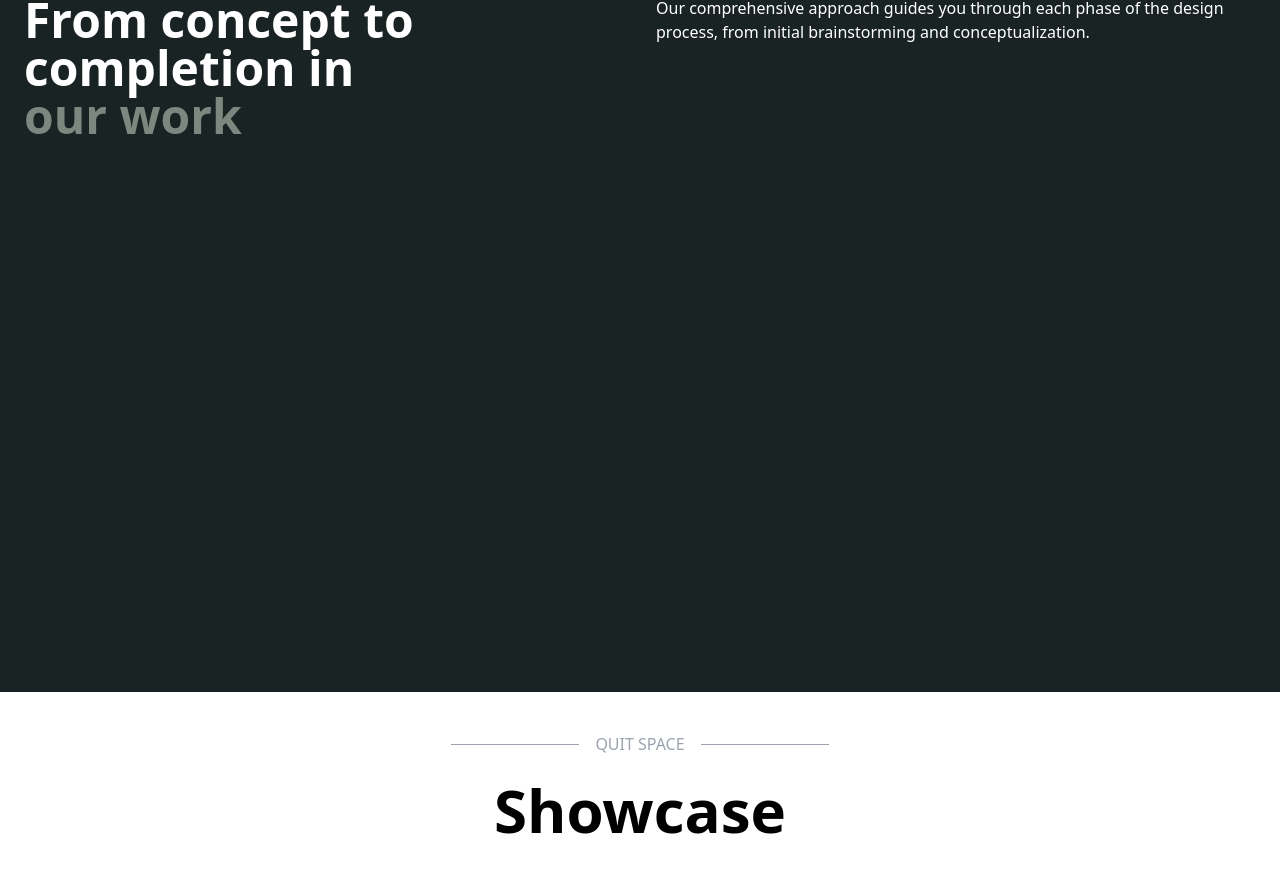
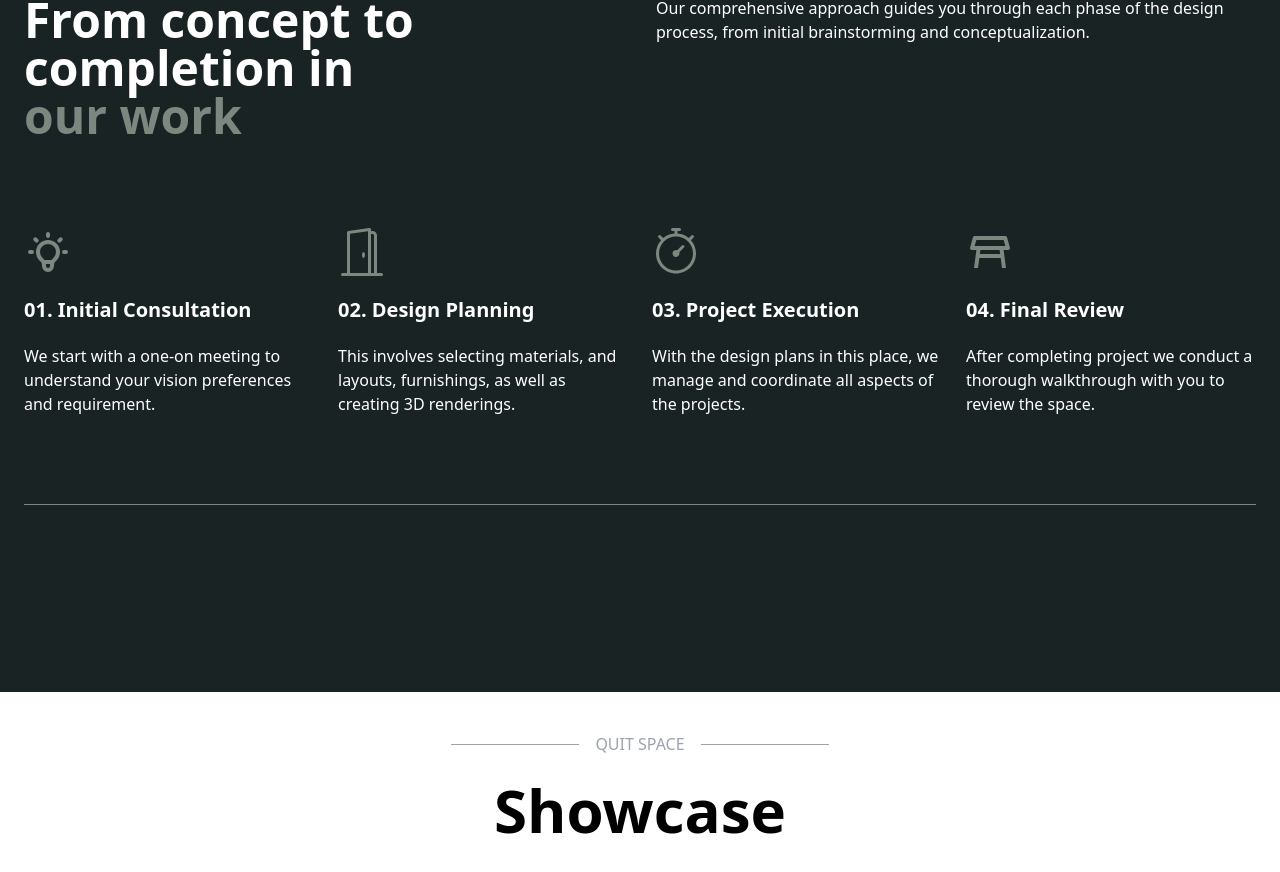
Before and after one commit to Coader-Sasmi/elite_work, a Next.js app: page / in a window 1280 px wide. Shown: the part 3357-4229 px from the top of the page. Built offline with nearby package versions, Linux system fonts and the light colour scheme.

Commit message:
process added

```diff
--- a/src/components/WeWork.tsx
+++ b/src/components/WeWork.tsx
@@ -2,13 +2,43 @@
 "use client";
 
 import { motion } from "framer-motion";
+import { BsDoorOpen } from "react-icons/bs";
 import { CgArrowLongRightL } from "react-icons/cg";
+import { GoStopwatch } from "react-icons/go";
+import { HiOutlineLightBulb } from "react-icons/hi";
+import { MdOutlineTableRestaurant } from "react-icons/md";
 
 export default function WeWork() {
+  const weWorkArr = [
+    {
+      icon: <HiOutlineLightBulb />,
+      title: "01. Initial Consultation",
+      subTitle:
+        "We start with a one-on meeting to understand your vision preferences and requirement.",
+    },
+    {
+      icon: <BsDoorOpen />,
+      title: "02. Design Planning",
+      subTitle:
+        "This involves selecting materials, and layouts, furnishings, as well as creating 3D renderings.",
+    },
+    {
+      icon: <GoStopwatch />,
+      title: "03. Project Execution",
+      subTitle:
+        "With the design plans in this place, we manage and coordinate all aspects of the projects.",
+    },
+    {
+      icon: <MdOutlineTableRestaurant />,
+      title: "04. Final Review",
+      subTitle:
+        "After completing project we conduct a thorough walkthrough with you to review the space.",
+    },
+  ];
   return (
     <aside className="bg-secondary h-screen">
       <section className="main-container py-10 flex flex-col gap-10">
-        <section className="w-full flex flex-col gap-10">
+        <section className="w-full flex flex-col gap-10 ">
           <motion.div
             className="flex gap-3 items-center text-white"
             initial={{ y: 50, opacity: 0.5 }}
@@ -29,6 +59,16 @@ export default function WeWork() {
             </p>
           </div>
         </section>
+        <section className="grid lg:grid-cols-4 md:grid-cols-2 grid-cols-1 gap-6 lg:py-12 py-10">
+          {weWorkArr?.map((curElm, i) => (
+            <div key={i} className="flex flex-col gap-5 text-white">
+              <div className="text-5xl text-quaternary">{curElm?.icon}</div>
+              <h1 className="text-xl font-semibold">{curElm?.title}</h1>
+              <p>{curElm?.subTitle}</p>
+            </div>
+          ))}
+        </section>
+        <div className="w-full bg-quaternary h-[0.01rem]"></div>
       </section>
     </aside>
   );
```
